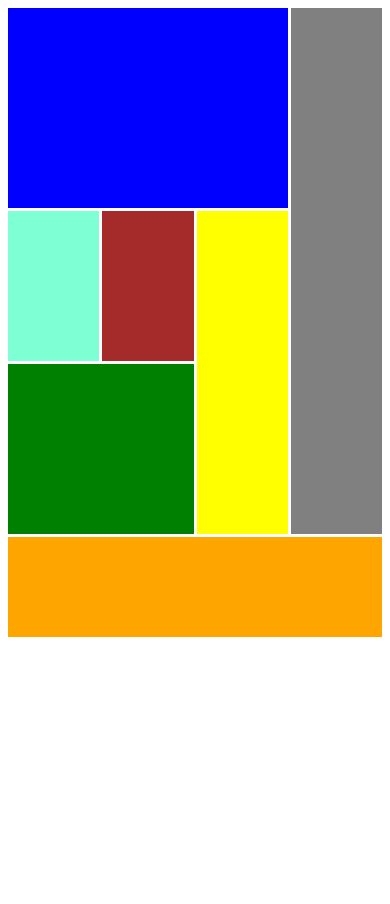
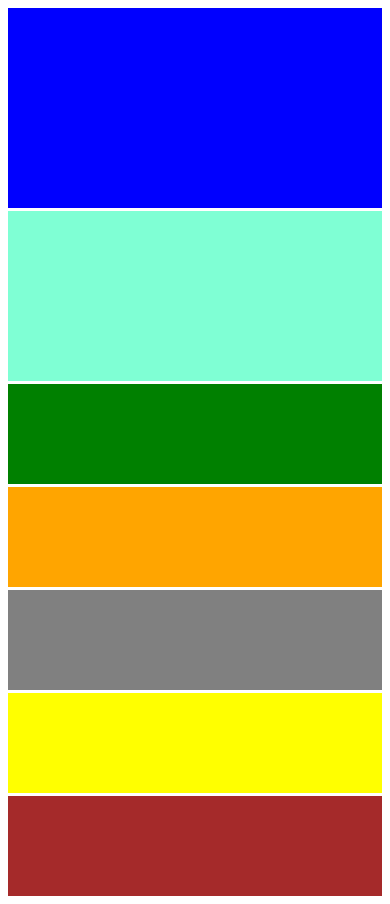
Before and after one commit to Dmytro0110/Lab10, a plain HTML site: page index.html in a window 390 px wide. Before the commit the page ends 844 px from the top, so only its background shows below. Drawn offline with Linux system fonts and the light colour scheme.

Commit message:
added file .

```diff
--- a/style.css
+++ b/style.css
@@ -38,11 +38,11 @@
     background-color: gray;
     grid-area: div7;
 }
-@media(max-width:480px){
+@media only screen and (max-width: 500px) and (min-width: 100px){
     .wrapper{
         grid-gap: 3px;
         grid-template-columns: repeat(1,1fr);
-        grid-template-rows:repeat(7,1fr);
+        grid-template-rows:200px 170px 100px 100px 100px 100px 100px;
         grid-template-areas:
         "div1"
         "div2"
@@ -53,11 +53,11 @@
         "div3"
     }
 }
-@media (max-width:768px){
+@media only screen and (max-width: 750px) and (min-width: 500px){
     .wrapper{
         grid-gap:3px;
         grid-template-columns: repeat(2,1fr);
-        grid-template-rows:repeat(6,1fr);
+        grid-template-rows:200px 170px 100px 100px 100px 100px;
         grid-template-areas:
         "div1 div1"
         "div2 div3"
@@ -67,7 +67,7 @@
         "div4 div4"
     }
 }
-@media(max-width:1024px){
+@media only screen and (max-width: 950px) and (min-width: 750px){
     .wrapper{
         grid-gap:3px;
         grid-template-columns: repeat(3,1fr);
@@ -80,7 +80,7 @@
         "div7 div7 div7"
     }
 }
-@media(max-width:1200px){
+@media only screen and (max-width: 1200px) and (min-width: 950px){
     .wrapper{
         grid-gap:3px;
         grid-template-columns: repeat(4,1fr);
```
